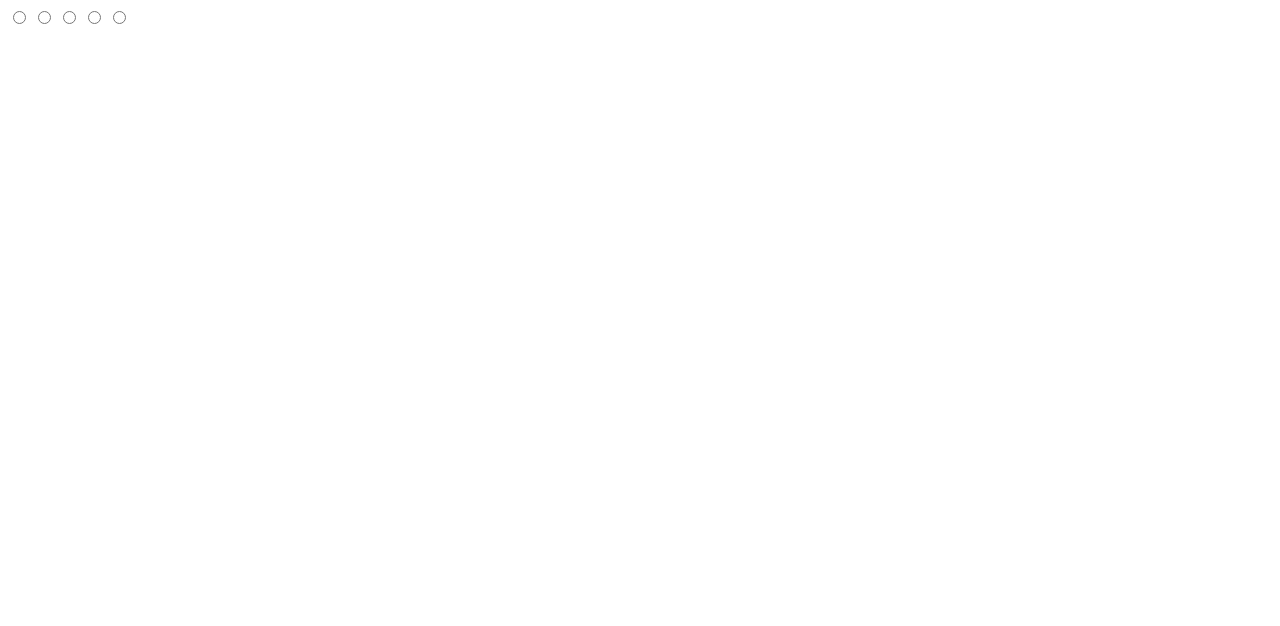
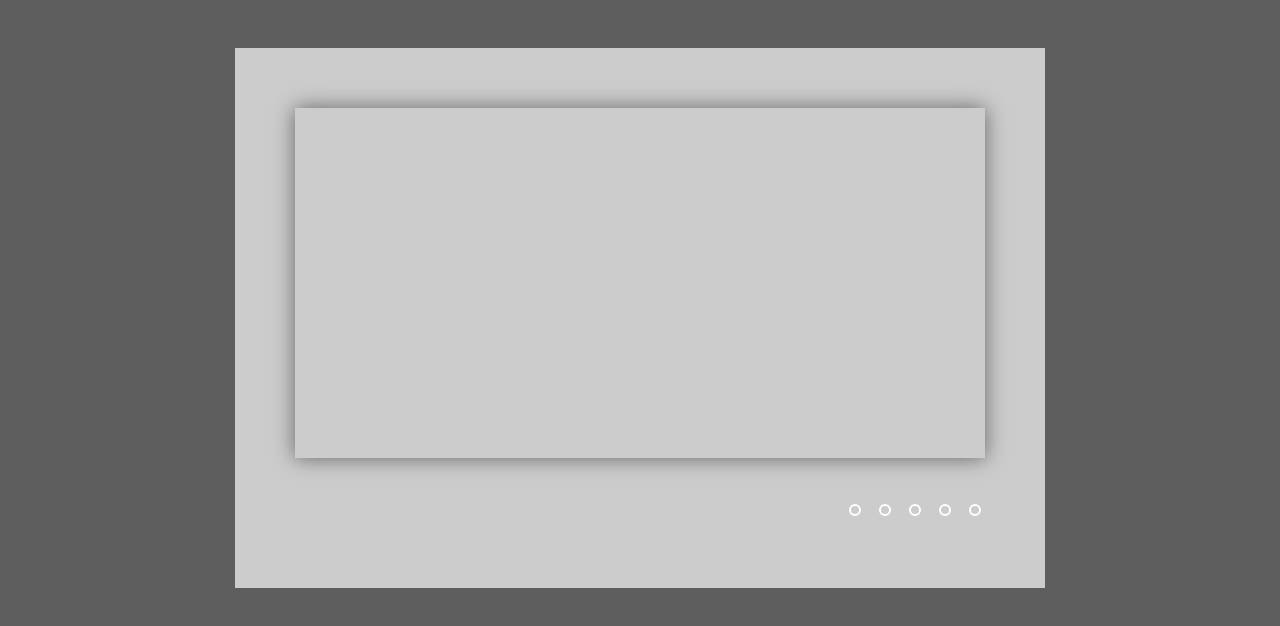
Before and after one commit to Elvira-g/cssMemSlider, a plain HTML site: page cssMemSlider/index.html in a window 1280 px wide. Drawn offline with Linux system fonts and the light colour scheme.

Commit message:
feat: add styles to blocks (Wed, May 11, 2022 19:56 PM)

```diff
--- a/cssMemSlider/index.html
+++ b/cssMemSlider/index.html
@@ -3,12 +3,13 @@
 <head>
     <meta charset="UTF-8">
     <meta name="viewport" content="width=device-width, initial-scale=1.0">
+    <link rel="stylesheet" href="./style.css">
     <title>CSS Mem Slider</title>
 </head>
 <body>
     <div class="container">
         <div class="slider-block">
-            <input type="radio" name="pag" class="slider-input" id="slide-1">
+            <input type="radio" name="pag" class="slider-input" id="slide-1" checked>
             <input type="radio" name="pag" class="slider-input" id="slide-2">
             <input type="radio" name="pag" class="slider-input" id="slide-3">
             <input type="radio" name="pag" class="slider-input" id="slide-4">
@@ -20,20 +21,33 @@
                 <div class="slide slide-4"></div>
                 <div class="slide slide-5"></div>
             </div>
-            <div class="slider-text-block">
-                <div class="slide-text slide-text-1"></div>
-                <div class="slide-text slide-text-2"></div>
-                <div class="slide-text slide-text-3"></div>
-                <div class="slide-text slide-text-4"></div>
-                <div class="slide-text slide-text-5"></div>
+            <div class="text-controls-block">
+                <div class="slider-text-block">
+                    <p class="slide-text slide-text-1">Text 1</p>
+                    <p class="slide-text slide-text-2">Text 2</p>
+                    <p class="slide-text slide-text-3">Text 3</p>
+                    <p class="slide-text slide-text-4">Text 4</p>
+                    <p class="slide-text slide-text-5">Text 5</p>
+                </div>
+                <div class="controls-block">
+                    <label for="slide-1">
+                        <div class="control"></div>
+                    </label>
+                    <label for="slide-2">
+                        <div class="control"></div>
+                    </label>
+                    <label for="slide-3">
+                        <div class="control"></div>
+                    </label>
+                    <label for="slide-4">
+                        <div class="control"></div>
+                    </label>
+                    <label for="slide-5">
+                        <div class="control"></div>
+                    </label>
+                </div>
             </div>
-            <div class="controls-block">
-                <label for="slide-1"></label>
-                <label for="slide-2"></label>
-                <label for="slide-3"></label>
-                <label for="slide-4"></label>
-                <label for="slide-5"></label>
-            </div>
+
         </div>
     </div>
 </body>
--- a/cssMemSlider/style.css
+++ b/cssMemSlider/style.css
@@ -0,0 +1,107 @@
+body {
+    background-color: #5e5e5e;
+}
+
+.container {
+    width: 900px;
+    margin: 0 auto;
+    padding-top: 40px;
+    box-sizing: border-box;
+}
+
+.slider-block {
+    display: flex;
+    flex-direction: column;
+    width: 90%;
+    padding: 60px;
+    margin: 0 auto;
+    box-sizing: border-box;
+    background-color: #cccccc;
+}
+
+.slider-input {
+    display: none;
+}
+
+.slider-img-block {
+    width: 100%;
+    height: 350px;
+    box-shadow: 0 0 20px rgba(0, 0, 0, .5);
+    box-sizing: border-box;
+    position: relative;
+}
+
+.slide {
+    width: 100%;
+    height: 100%;
+    position: absolute;
+    z-index: 0;
+    transform: scale(1.2);
+    opacity: 0;
+    transition: transform ease-in-out .5s, opacity ease-in-out .5s;
+}
+.slide-1 {
+    background-color: #470404;
+}
+
+.slide-2 {
+    background-color: #797707;
+}
+
+.slide-3 {
+    background-color: #096615;
+}
+
+.slide-4 {
+    background-color: #13064e;
+}
+
+.slide-5 {
+    background-color: #3b0432;
+}
+
+.text-controls-block {
+    display: flex;
+    justify-content: space-between;
+    align-items: flex-start;
+    width: 100%;
+    height: 40px;
+    margin-top: 30px;
+}
+
+.slider-text-block {
+    height: 100%;
+    width: 70%;
+    position: relative;
+}
+
+.slide-text {
+    font-family: 'Courier New', Courier, monospace;
+    color: #5e5e5e;
+    position: absolute;
+    z-index: 0;
+    opacity: 0;
+    transition: opacity ease-in-out .5s;
+}
+
+.controls-block label {
+    cursor: pointer;
+	display: inline-block;
+    padding: 16px 4px 16px 4px;
+    margin: 0 3px 0 3px;
+	position: relative;
+    width: 12px;
+    height: 12px;
+}
+
+.controls-block label:last-child {
+    margin: 0 0 0 3px;
+}
+
+.control {
+    height: 8px;
+    width: 8px;
+    border-radius: 50%;
+    border: 2px solid #ffffff;
+    transition: background ease-in-out .5s;
+}
```
